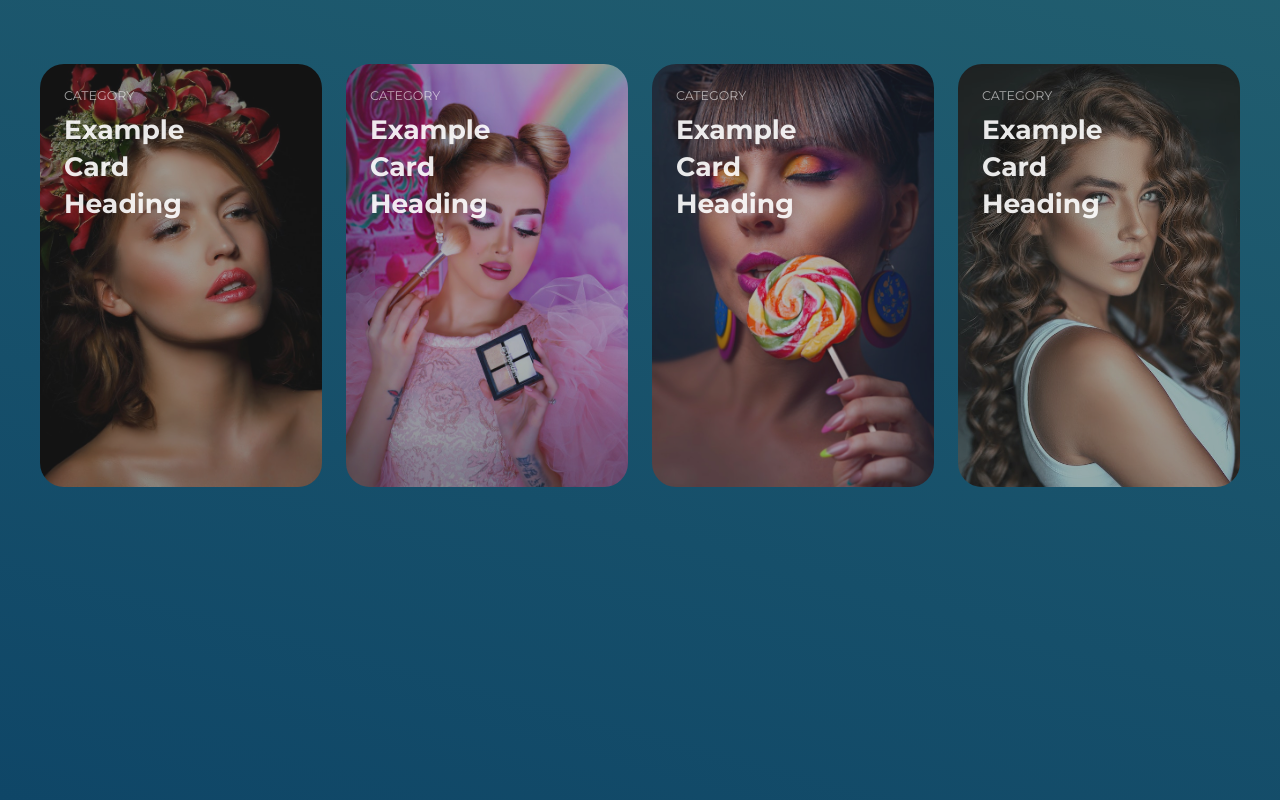
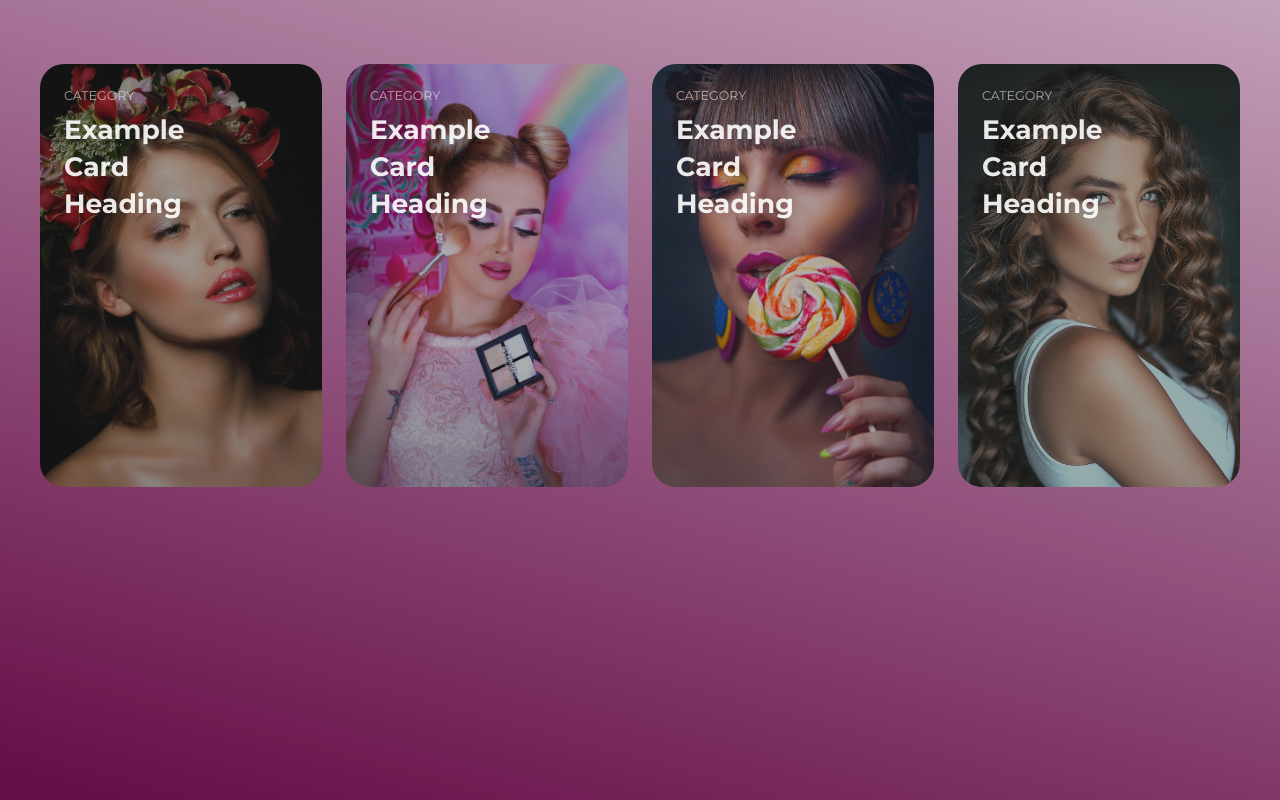
Before and after one commit to Linamohamed89/Filter-Card, a plain HTML site: page index.html in a window 1280 px wide. Drawn offline with Linux system fonts and the light colour scheme.

Commit message:
change background color

```diff
--- a/css/style.css
+++ b/css/style.css
@@ -29,7 +29,7 @@
 
   .hero-section{
     align-items: flex-start;
-    background-image: linear-gradient(15deg, #0f4667 0%, #2a6973 150%);
+    background-image: linear-gradient(15deg, #670f49 3%, #632a7317 150%);
     display: flex;
     min-height: 100%;
     justify-content: center;
```
